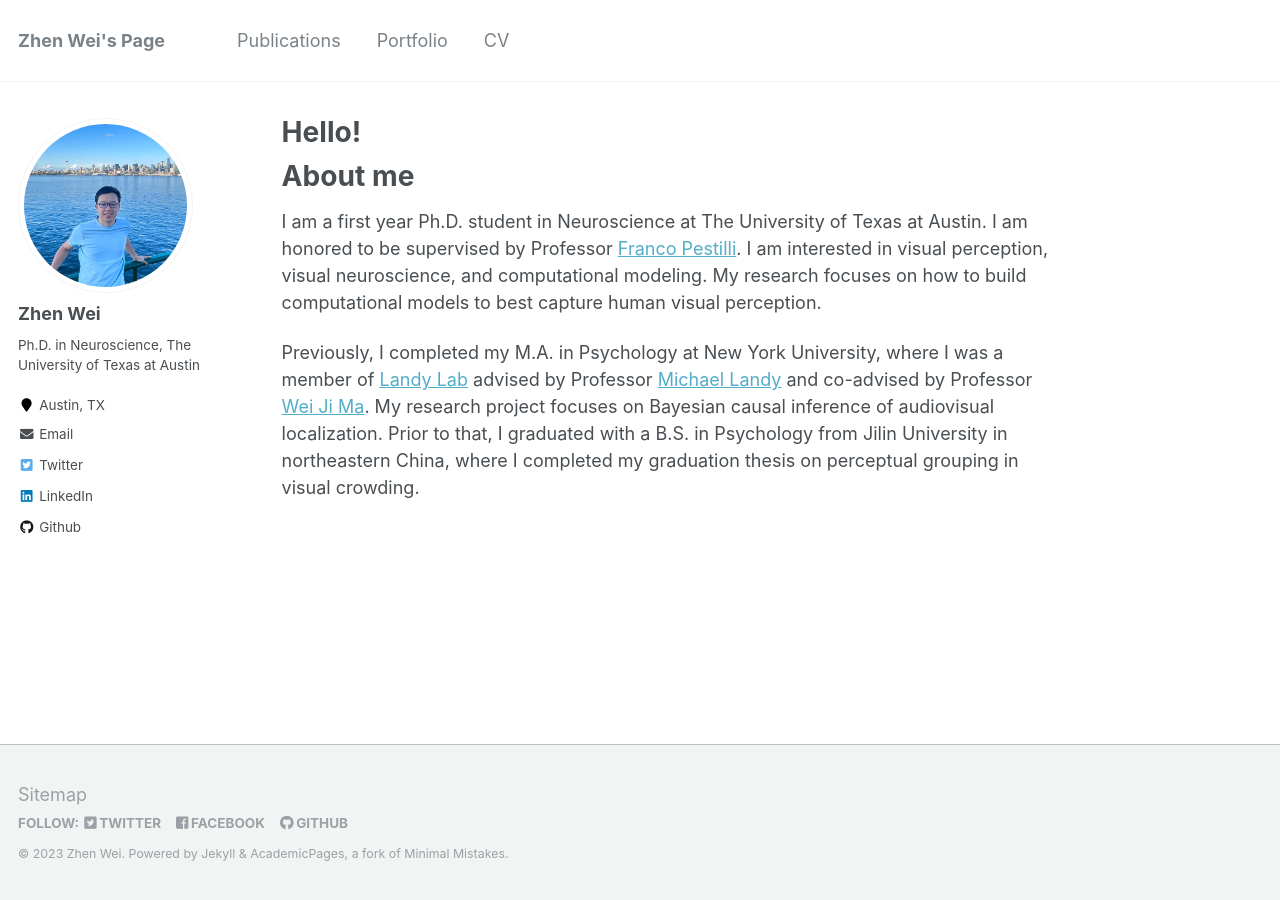
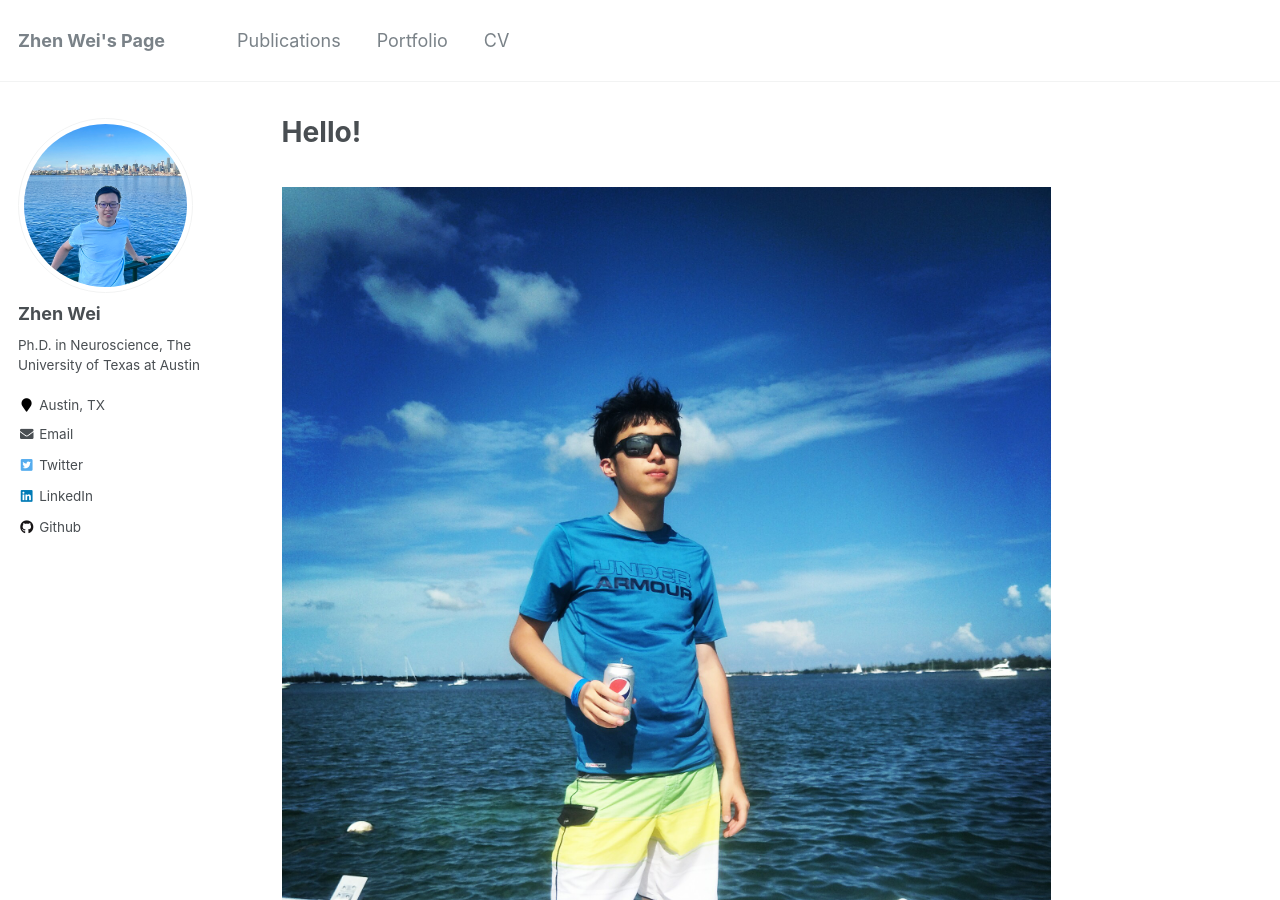
Before and after one commit to zhenwei-psych/zhenwei-psych.github.io, a Jekyll site: the page built from _pages/about.md, in a window 1280 px wide and 900 px high. Built offline with Jekyll 4.4.1, drawn with Linux system fonts in a browser that asks for light colours.

Commit message:
Update about.md

```diff
--- a/_pages/about.md
+++ b/_pages/about.md
@@ -8,6 +8,8 @@ redirect_from:
   - /about.html
 ---
 
+<br/><img src='/images/zhen.jpg'>
+
 
 About me
 ======
```
